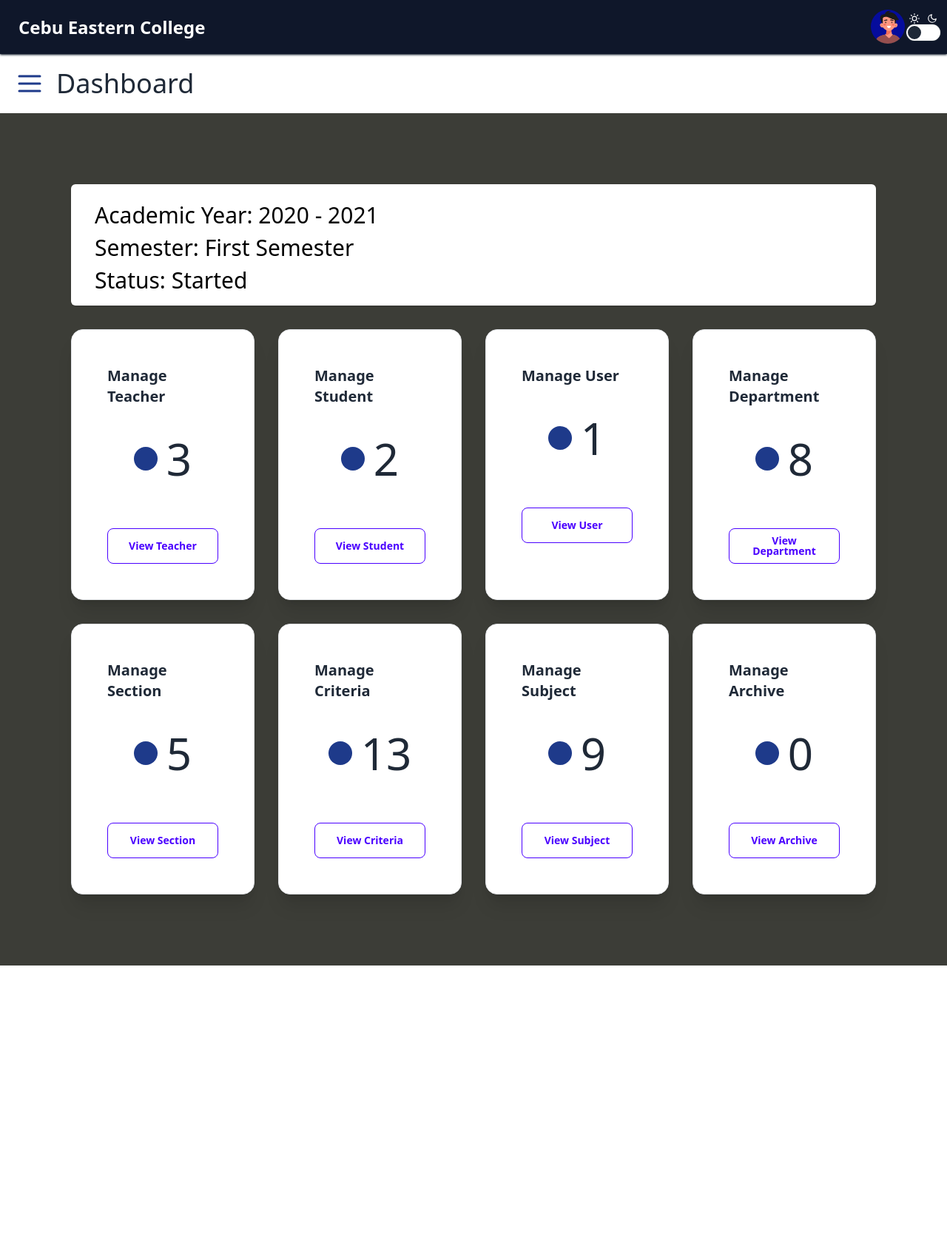
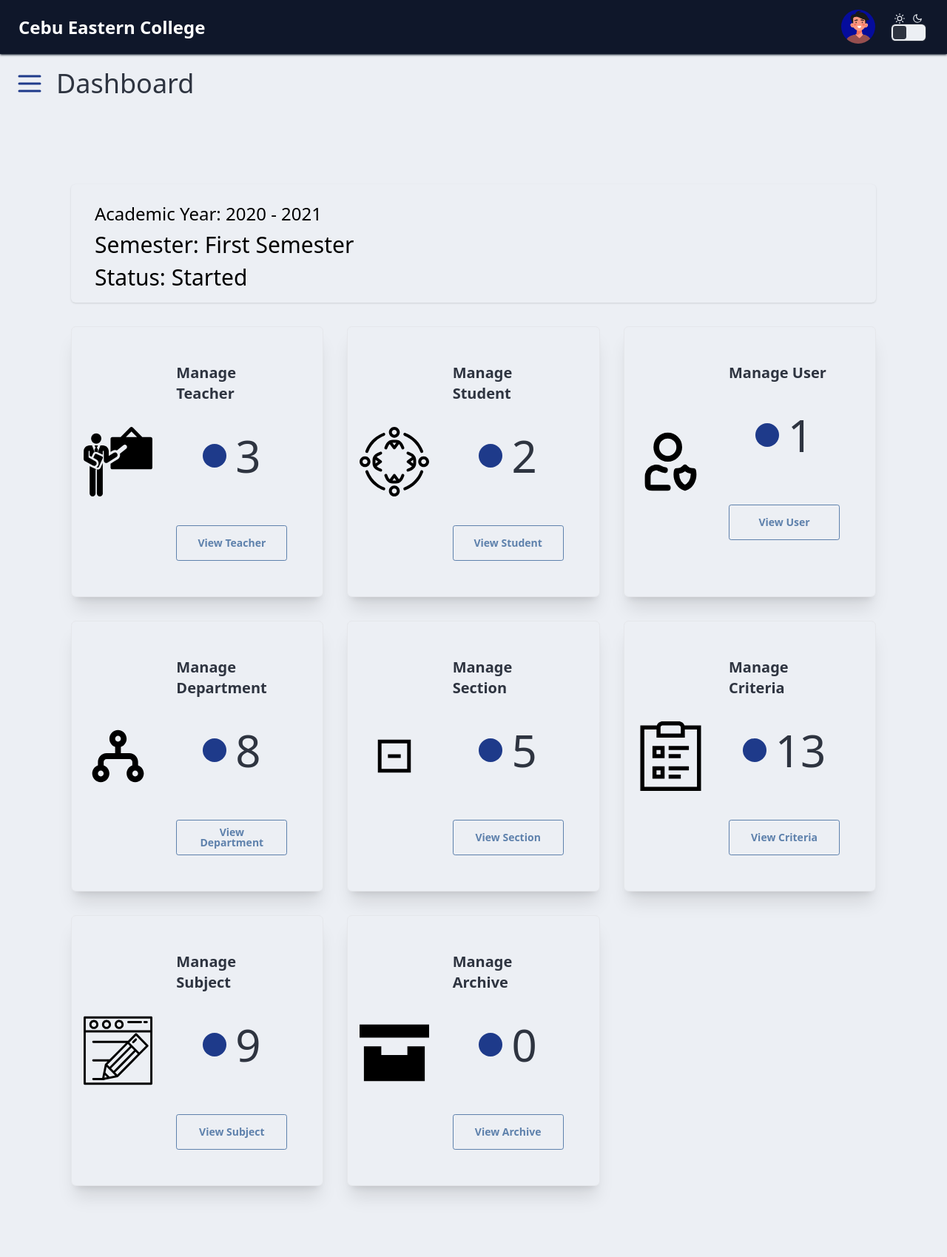
Before and after one commit to Hiiex09/jan_capstone, a PHP site: page /admin/admin_dashboard.php in a window 1280 px wide. Shown: the whole page at 74% size. Before the commit the page ends 1305 px from the top, so only its background shows below. Run offline with PHP 8.4, Linux system fonts and the light colour scheme; a user stored in the database is signed in; data comes from the database, SQL or seed files in the repository; some libraries are stand-ins or nearby versions.

Commit message:
finalize tani toms

```diff
--- a/admin/admin_dashboard.php
+++ b/admin/admin_dashboard.php
@@ -37,40 +37,40 @@ if ($schoolyear) {
 </head>
 
 <body>
-  <div class="container-full flex justify-center items-center gap-2 bg-[#3C3D37] p-20">
+  <div class="container-full flex justify-center items-center gap-2 p-20">
     <div>
       <?php if (isset($_SESSION['username'])): ?>
         <div class="p-4">
           <div class="p-4 bg-base-100 shadow text-black w-full rounded-md hidden md:block">
             <div class="flex justify-start items-center mx-4 mt-2">
               <div>
-                <p class="text-3xl">Academic Year:
+                <div class="text-2xl">Academic Year:
                   <?= htmlspecialchars($_SESSION['school_year'] === "Not Set" ? "Not Set" : $_SESSION['school_year']) ?>
-                </p>
+                </div>
               </div>
             </div>
 
             <div class="flex justify-start items-center mx-4 mt-2">
               <div>
-                <p class="text-3xl">Semester:
+                <div class="text-3xl">Semester:
                   <?= $_SESSION['semester'] == '1' ? 'First Semester' : ($_SESSION['semester'] == '2' ? 'Second Semester' : 'Not Yet Started') ?>
-                </p>
+                </div>
               </div>
             </div>
 
             <div class="flex justify-start items-center mx-4 mt-2">
               <div>
                 <!-- Display status -->
-                <p class="text-3xl relative">Status: <?= htmlspecialchars($_SESSION['is_status']) ?></p>
+                <div class="text-3xl relative">Status: <?= htmlspecialchars($_SESSION['is_status']) ?></div>
               <?php else: ?>
-                <p>Academic year and semester not set. Please set the active semester.</p>
+                <div>Academic year and semester not set. Please set the active semester.</div>
               <?php endif; ?>
               </div>
             </div>
 
           </div>
         </div>
-        <div class="grid sm:grid-cols-1 md:grid-cols-2 lg:grid-cols-4 m-4 gap-8">
+        <div class="grid grid-cols-3 m-4 gap-8">
           <!-- Manage Teacher Card -->
           <div class="card card-side bg-base-100 shadow-xl border p-4">
             <figure>
--- a/admin/header.php
+++ b/admin/header.php
@@ -48,7 +48,7 @@ include('../database/models/dbconnect.php');
         </ul>
       </div>
     </div>
-    <div>
+    <div class="mx-5">
       <label class="grid cursor-pointer place-items-center">
         <input
           type="checkbox"
@@ -231,14 +231,14 @@ include('../database/models/dbconnect.php');
 
     // Load theme from localStorage
     document.addEventListener("DOMContentLoaded", () => {
-      const savedTheme = localStorage.getItem("theme") || "light";
+      const savedTheme = localStorage.getItem("theme") || "nord";
       applyTheme(savedTheme);
-      document.getElementById("theme-toggle").checked = savedTheme === "dark";
+      document.getElementById("theme-toggle").checked = savedTheme === "luxury";
     });
 
     // Toggle theme and save to localStorage
     document.getElementById("theme-toggle").addEventListener("change", function() {
-      const newTheme = this.checked ? "dark" : "light";
+      const newTheme = this.checked ? "luxury" : "nord";
       applyTheme(newTheme);
     });
   </script>
```
